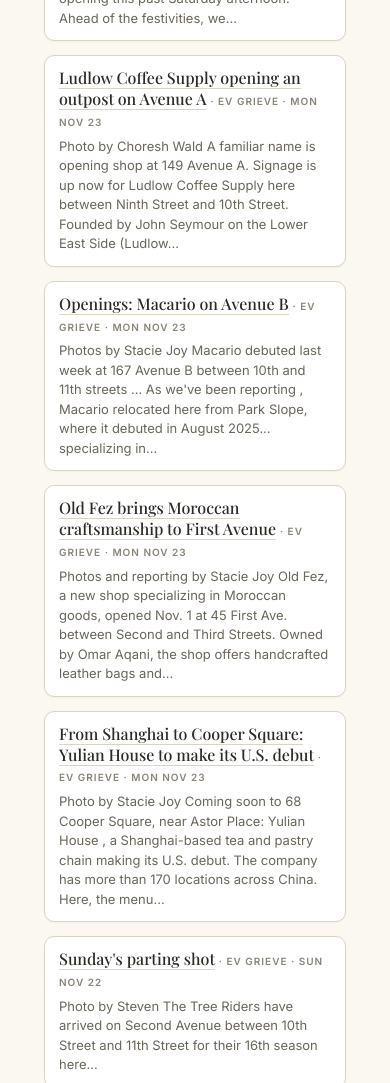
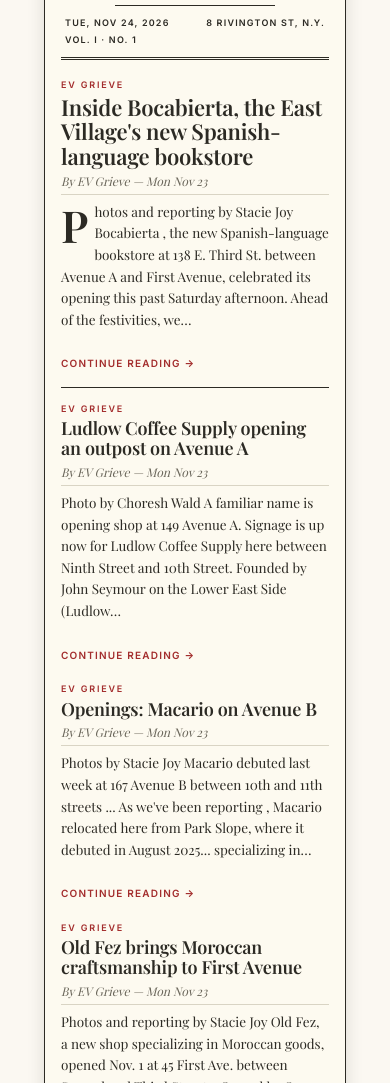
Before and after one commit to katieconklinwork-rgb/rivington-robot, a plain HTML site: page roundup.html in a window 390 px wide. Shown: the part 759-1842 px from the top of the page. Drawn offline with nearby package versions, Linux system fonts and the light colour scheme.

Commit message:
Fix the real width bug; one-line calendar events; Rivington Herald; roundup links out to calendar
Four things, as asked:

- Found the actual bug behind the half-width calendar: #cal-list and
  #roundup-body had a stale 'max-width: 560px' from the old list layout.
  Removed it. The weekly-plan grid now takes the full container width
  (up to 1400px on the calendar page) instead of being wedged into the
  left half of the screen.

- Each event on the Calendar is now a single compressed line — just
  time and name. Tap it to expand (<details>/<summary>) and the kind
  badge, venue, and Tickets / + Google / + Apple buttons slide out
  underneath. Collapsed, the columns breathe and you can scan the whole
  week. The 'All' + kind chips above still filter.

- Hyperlocal news section is now styled as 'The Rivington Herald' — a
  vintage newspaper front page: thick rules at top and bottom, the big
  small-caps masthead, a date/strap meta line, then one lead story with
  a drop cap followed by the rest of the week's stories laid out in
  three columns (two on tablet, one on phone). Serif throughout, with
  a red 'By The Lo-Down' byline under each headline.

- Removed the weekly-plan grid from the Roundup page — in its place a
  single 'Open the weekly calendar' link card that points to the
  Calendar page. The week lives on one page now; the Roundup is the
  paper, not the planner.

Co-Authored-By: Claude Opus 4.7 <noreply@anthropic.com>
Claude-Session: https://claude.ai/code/session_015XqsNCzJP4vX8RAcJcRGCz

```diff
--- a/calendar.html
+++ b/calendar.html
@@ -4,7 +4,7 @@
 <meta charset="UTF-8">
 <meta name="viewport" content="width=device-width, initial-scale=1.0">
 <title>Calendar · Rivington Robot</title>
-<link rel="stylesheet" href="styles.css?v=7">
+<link rel="stylesheet" href="styles.css?v=8">
 </head>
 <body>
 
@@ -38,7 +38,7 @@
   </footer>
 
 </div>
-<script src="js/events.js?v=7"></script>
+<script src="js/events.js?v=8"></script>
 <script>
 try { RobotEvents.initPlanner({ listId: 'cal-list', chipsId: 'cal-chips', days: 7, perDay: 50 }); } catch (e) { console.error(e); }
 </script>
--- a/js/events.js
+++ b/js/events.js
@@ -241,58 +241,55 @@
       parts.push('<h3 class="cal-day">New on the map</h3>' + (r.new && r.new.length ? '<ul class="roundup-list">' + r.new.map(place).join('') + '</ul>' + (r.new_count > r.new.length ? '<p class="event-empty">and ' + (r.new_count - r.new.length) + ' more</p>' : '') : '<p class="event-empty">Nothing new this week.</p>'));
       if (r.gone && r.gone.length) parts.push('<h3 class="cal-day">No longer listed</h3><ul class="roundup-list">' + r.gone.map(place).join('') + '</ul>');
 
-      // Hyperlocal news items (optional in roundup.json as r.news)
+      // Hyperlocal news as a vintage newspaper front page.
       if (r.news && r.news.length) {
-        parts.push('<h3 class="cal-day">Hyperlocal news</h3><ul class="roundup-news">' +
-          r.news.map(n => {
-            const u = safeUrl(n.url);
-            const title = u ? '<a href="' + esc(u) + '" target="_blank" rel="noopener">' + esc(n.title) + '</a>' : esc(n.title);
-            const src = n.source ? ' <span class="news-src">· ' + esc(n.source) + (n.date ? ' · ' + esc(n.date) : '') + '</span>' : '';
-            const blurb = n.blurb ? '<div class="news-blurb">' + esc(n.blurb) + '</div>' : '';
-            return '<li><div class="news-title">' + title + src + '</div>' + blurb + '</li>';
-          }).join('') + '</ul>');
+        const ed = new Date(r.edition + 'T12:00:00');
+        const dateStr = DAYS[ed.getDay()] + ', ' + MONTHS[ed.getMonth()].toUpperCase() + ' ' + ed.getDate() + ', ' + ed.getFullYear();
+        const [lead, ...rest] = r.news;
+
+        function story(n, big) {
+          const u = safeUrl(n.url);
+          const kicker = n.source ? '<div class="herald-kicker">' + esc(n.source) + '</div>' : '';
+          const headline = u
+            ? '<a href="' + esc(u) + '" target="_blank" rel="noopener">' + esc(n.title) + '</a>'
+            : esc(n.title);
+          const byline = '<div class="herald-byline">By ' + esc(n.source || 'Staff') + (n.date ? ' — ' + esc(n.date) : '') + '</div>';
+          const blurb = n.blurb ? '<p class="herald-blurb">' + esc(n.blurb) + '</p>' : '';
+          const more = u ? '<a class="herald-more" href="' + esc(u) + '" target="_blank" rel="noopener">Continue reading →</a>' : '';
+          return '<article class="herald-story' + (big ? ' herald-lead' : '') + '">' +
+            kicker +
+            '<h2 class="herald-headline">' + headline + '</h2>' +
+            byline + blurb + more +
+            '</article>';
+        }
+
+        parts.push(
+          '<section class="herald">' +
+          '<div class="herald-masthead">' +
+            '<div class="herald-rule-top"></div>' +
+            '<div class="herald-meta-top"><span>EST. 2026</span><span>WEEKLY EDITION</span><span>PRICE: FREE</span></div>' +
+            '<h1 class="herald-title">The Rivington Herald</h1>' +
+            '<div class="herald-strap">"All the news from your 10-minute walk"</div>' +
+            '<div class="herald-rule-mid"></div>' +
+            '<div class="herald-meta-bot"><span>' + esc(dateStr) + '</span><span>8 RIVINGTON ST, N.Y.</span><span>VOL. I &middot; NO. 1</span></div>' +
+            '<div class="herald-rule-bot"></div>' +
+          '</div>' +
+          '<div class="herald-body">' +
+            story(lead, true) +
+            '<div class="herald-columns">' +
+              rest.map(n => story(n, false)).join('') +
+            '</div>' +
+          '</div>' +
+          '</section>'
+        );
       }
 
-      // This week's events as the weekly-plan grid, matching the Calendar page.
-      const ev = upcoming({ events: r.events || [] });
-      let weekHtml;
-      if (!ev.length) {
-        weekHtml = '<p class="event-empty">No events listed this week.</p>';
-      } else {
-        const today = new Date();
-        const todayKey = dayKey(today);
-        const buckets = [];
-        for (let i = 0; i < 7; i++) {
-          const dt = new Date(today.getTime() + i * 86400000);
-          const dp = nyParts(dt);
-          buckets.push({
-            key: dayKey(dt),
-            dayNum: dp.day, weekday: dp.weekday, month: dp.month,
-            isToday: dayKey(dt) === todayKey, events: []
-          });
-        }
-        ev.forEach(e => {
-          const k = dayKey(e.s);
-          const b = buckets.find(x => x.key === k);
-          if (b) b.events.push(e);
-        });
-        const cols = buckets.map(b => {
-          const cls = ['plan-col'];
-          if (b.isToday) cls.push('today');
-          const head = '<div class="plan-col-head">' +
-            '<div class="plan-col-dow">' + esc(b.weekday.toLowerCase()) + '</div>' +
-            '<div class="plan-col-date">' + esc(b.month) + ' ' + esc(b.dayNum) + '</div>' +
-            (b.isToday ? '<div class="plan-col-today-tag">TODAY</div>' : '') +
-            '</div>';
-          const evs = b.events.map(e => planEvent(e)).join('')
-            || '<div class="plan-col-empty">—</div>';
-          return '<div class="' + cls.join(' ') + '">' + head +
-            '<div class="plan-col-events">' + evs + '</div></div>';
-        }).join('');
-        weekHtml = '<div class="weekly-plan"><h2 class="weekly-plan-title">weekly plan</h2>' +
-          '<div class="weekly-plan-wrap"><div class="weekly-plan-grid">' + cols + '</div></div></div>';
-      }
-      parts.push('<h3 class="cal-day">This week</h3>' + weekHtml);
+      // Weekly events live on the Calendar page now — just link there.
+      parts.push('<a class="roundup-cal-link" href="calendar.html">' +
+        '<div class="rc-eyebrow">THIS WEEK’S EVENTS</div>' +
+        '<div class="rc-title">Open the weekly calendar →</div>' +
+        '<div class="rc-sub">Every concert, comedy show, drag night, talk and pop-up within walking distance over the next seven days.</div>' +
+        '</a>');
 
       el.innerHTML = parts.join('');
     }).catch(() => { /* no edition yet: the page keeps its "first edition" note */ });
@@ -377,28 +374,28 @@
     return map[c] || c;
   }
 
+  // One-line event row that expands to show kind, venue and the + Google / +
+  // Apple / Tix buttons. Uses the native <details>/<summary> disclosure so
+  // it works everywhere with no JS; the arrow is hidden by CSS.
   function planEvent(e) {
     const url = safeUrl(e.url);
     const t = timeLabel(e.s);
     const kind = eventKindLabel(e);
-    const name = url
-      ? '<a href="' + esc(url) + '" target="_blank" rel="noopener">' + esc(e.name) + '</a>'
-      : esc(e.name);
-    const kindBadge = kind ? '<span class="plan-ev-kind">' + esc(kind) + '</span>' : '';
-    const venue = e.venue ? '<div class="plan-ev-venue">' + esc(e.venue) + '</div>' : '';
     const links = [];
-    if (url) links.push('<a class="plan-ev-tix" href="' + esc(url) + '" target="_blank" rel="noopener">Tix</a>');
+    if (url) links.push('<a class="plan-ev-tix" href="' + esc(url) + '" target="_blank" rel="noopener">Tickets &amp; info</a>');
     links.push('<a href="' + esc(googleUrl(e)) + '" target="_blank" rel="noopener">+ Google</a>');
     links.push('<a href="' + esc(icsHref(e)) + '" download="event.ics">+ Apple</a>');
-    return '<div class="plan-ev">' +
-      '<div class="plan-ev-top">' +
+    return '<details class="plan-ev">' +
+      '<summary class="plan-ev-summary">' +
         '<span class="plan-ev-time">' + esc(t) + '</span>' +
-        kindBadge +
+        '<span class="plan-ev-name">' + esc(e.name) + '</span>' +
+      '</summary>' +
+      '<div class="plan-ev-extra">' +
+        (kind ? '<div class="plan-ev-kind-row"><span class="plan-ev-kind">' + esc(kind) + '</span></div>' : '') +
+        (e.venue ? '<div class="plan-ev-venue">' + esc(e.venue) + '</div>' : '') +
+        '<div class="plan-ev-links">' + links.join('') + '</div>' +
       '</div>' +
-      '<div class="plan-ev-name">' + name + '</div>' +
-      venue +
-      '<div class="plan-ev-links">' + links.join('') + '</div>' +
-      '</div>';
+      '</details>';
   }
 
   window.RobotEvents = { initList, initWeek, initCalendar, initPlanner, initRoundup };
--- a/styles.css
+++ b/styles.css
@@ -295,27 +295,34 @@ a { color: inherit; text-decoration: none; }
   background: #FFFBF0;
   border-left: 3px solid var(--blue);
   border-radius: 3px;
-  padding: 7px 8px;
-  font-size: 11px;
-  line-height: 1.3;
   color: var(--ink);
 }
-.plan-ev-top { display: flex; align-items: baseline; justify-content: space-between; gap: 6px; }
-.plan-ev-time { font-weight: 600; color: var(--blue-800); font-size: 10px; letter-spacing: 0.3px; }
+.plan-ev[open] { background: white; box-shadow: 0 2px 8px rgba(44, 42, 36, 0.08); }
+.plan-ev-summary {
+  display: flex; gap: 8px; align-items: baseline;
+  padding: 6px 8px;
+  font-size: 12px; line-height: 1.3;
+  cursor: pointer;
+  list-style: none;
+}
+.plan-ev-summary::-webkit-details-marker { display: none; }
+.plan-ev-summary::marker { content: ''; }
+.plan-ev-summary:hover { background: rgba(55, 138, 221, 0.06); }
+.plan-ev-time { font-weight: 600; color: var(--blue-800); font-size: 11px; letter-spacing: 0.2px; flex: none; }
+.plan-ev-name { font-weight: 500; color: var(--ink); flex: 1; min-width: 0; }
+.plan-ev-extra { padding: 4px 10px 10px; border-top: 0.5px dashed var(--rule); margin-top: 2px; }
+.plan-ev-kind-row { margin-top: 6px; }
 .plan-ev-kind {
+  display: inline-block;
   font-family: var(--serif); font-style: italic; font-weight: 500;
-  font-size: 10px; color: var(--pink-800);
-  background: var(--pink-50); padding: 1px 6px; border-radius: 3px;
-  letter-spacing: 0.2px;
+  font-size: 11px; color: var(--pink-800);
+  background: var(--pink-50); padding: 2px 8px; border-radius: 3px;
 }
-.plan-ev-name { font-weight: 500; margin-top: 3px; }
-.plan-ev-name a { color: var(--ink); text-decoration: none; border-bottom: 1px solid var(--rule); }
-.plan-ev-name a:hover { border-bottom-color: var(--ink); }
-.plan-ev-venue { color: var(--ink-3); font-size: 10px; margin-top: 2px; }
-.plan-ev-links { display: flex; flex-wrap: wrap; gap: 4px; margin-top: 4px; }
+.plan-ev-venue { color: var(--ink-3); font-size: 11px; margin-top: 4px; }
+.plan-ev-links { display: flex; flex-wrap: wrap; gap: 6px; margin-top: 8px; }
 .plan-ev-links a {
-  font-size: 9px; font-weight: 600; letter-spacing: 0.3px;
-  padding: 2px 5px; border-radius: 3px; text-decoration: none;
+  font-size: 10px; font-weight: 600; letter-spacing: 0.3px;
+  padding: 4px 8px; border-radius: 4px; text-decoration: none;
   background: var(--blue-50); color: var(--blue-800);
 }
 .plan-ev-links a.plan-ev-tix { background: var(--blue); color: white; }
@@ -349,10 +356,10 @@ a { color: inherit; text-decoration: none; }
   .plan-col.today .plan-col-head { border-bottom: none; border-right-color: var(--blue-300, #A8C4E3); }
   .plan-col-dow { font-size: 16px; }
   .plan-col-date { font-size: 12px; margin-top: 2px; }
-  .plan-col-events { padding: 10px 10px; gap: 8px; }
-  .plan-ev { font-size: 12px; padding: 8px 10px; }
-  .plan-ev-time { font-size: 11px; }
-  .plan-ev-venue { font-size: 11px; }
+  .plan-col-events { padding: 10px 10px; gap: 6px; }
+  .plan-ev-summary { padding: 8px 10px; font-size: 13px; }
+  .plan-ev-time { font-size: 12px; min-width: 56px; }
+  .plan-ev-venue { font-size: 12px; }
   .plan-col-empty { text-align: left; padding: 6px 2px; font-size: 11px; }
 }
 
@@ -377,18 +384,114 @@ a { color: inherit; text-decoration: none; }
 }
 .kind-chip.kind-all.on { background: var(--ink); border-color: var(--ink); }
 
-/* ============ ROUNDUP HYPERLOCAL NEWS ============ */
-.roundup-news { list-style: none; padding: 0; margin: 10px 0 24px; display: flex; flex-direction: column; gap: 14px; }
-.roundup-news li {
-  background: white; border: 1px solid var(--rule); border-radius: 10px;
-  padding: 12px 14px;
-  box-shadow: 0 1px 2px rgba(44, 42, 36, 0.04);
+/* ============ THE RIVINGTON HERALD (vintage newspaper) ============ */
+.herald {
+  background: #FDFAF0;
+  color: var(--ink);
+  padding: 18px 28px 22px;
+  margin: 14px 0 28px;
+  border: 1px solid var(--ink);
+  box-shadow: 0 6px 16px rgba(44, 42, 36, 0.14);
+  font-family: var(--serif);
 }
-.news-title { font-family: var(--serif); font-size: 16px; font-weight: 500; line-height: 1.3; }
-.news-title a { color: var(--ink); text-decoration: none; border-bottom: 1px solid var(--rule); }
-.news-title a:hover { border-bottom-color: var(--ink); }
-.news-src { font-family: var(--sans); font-size: 10px; letter-spacing: 1px; color: var(--ink-3); text-transform: uppercase; font-weight: 600; }
-.news-blurb { font-size: 13px; color: var(--ink-2); margin-top: 6px; line-height: 1.5; }
+.herald-masthead { text-align: center; margin-bottom: 18px; }
+.herald-rule-top, .herald-rule-bot { height: 4px; background: var(--ink); margin: 0 0 6px; }
+.herald-rule-bot { margin: 8px 0 14px; height: 3px; border-top: 1px solid var(--ink); background: transparent; border-bottom: 1px solid var(--ink); }
+.herald-rule-mid { height: 1px; background: var(--ink); margin: 8px 20% 8px; }
+.herald-meta-top, .herald-meta-bot {
+  display: flex; justify-content: space-between; align-items: center;
+  font-family: var(--sans); font-size: 10px; letter-spacing: 1.6px;
+  font-weight: 600; text-transform: uppercase; color: var(--ink);
+  padding: 2px 4px;
+}
+.herald-title {
+  font-family: var(--serif); font-weight: 700;
+  font-size: 56px; line-height: 0.95; letter-spacing: -0.02em;
+  margin: 4px 0 6px;
+  color: var(--ink);
+  font-variant: small-caps;
+}
+.herald-strap {
+  font-style: italic; font-size: 13px; color: var(--ink-2);
+  margin-bottom: 4px;
+}
+
+.herald-body { }
+.herald-story { break-inside: avoid; margin-bottom: 18px; }
+.herald-kicker {
+  font-family: var(--sans); font-size: 9px; letter-spacing: 1.8px;
+  font-weight: 700; color: var(--red-800); text-transform: uppercase;
+  margin-bottom: 4px;
+}
+.herald-headline {
+  font-family: var(--serif); font-weight: 700;
+  line-height: 1.1; letter-spacing: -0.01em;
+  margin: 0 0 4px; color: var(--ink);
+}
+.herald-lead .herald-headline { font-size: 30px; }
+.herald-story:not(.herald-lead) .herald-headline { font-size: 18px; }
+.herald-headline a { color: var(--ink); text-decoration: none; }
+.herald-headline a:hover { text-decoration: underline; }
+.herald-byline {
+  font-family: var(--serif); font-style: italic;
+  font-size: 12px; color: var(--ink-2);
+  margin-bottom: 6px;
+  border-bottom: 0.5px solid var(--rule);
+  padding-bottom: 4px;
+}
+.herald-blurb {
+  font-size: 13.5px; line-height: 1.55; color: var(--ink);
+  margin: 0 0 6px;
+  font-family: var(--serif);
+}
+.herald-lead .herald-blurb::first-letter {
+  font-size: 44px; float: left; line-height: 0.9; padding: 4px 6px 0 0;
+  font-weight: 700;
+}
+.herald-more {
+  font-family: var(--sans); font-size: 10px; letter-spacing: 1.2px;
+  font-weight: 700; color: var(--red-800); text-transform: uppercase;
+  text-decoration: none;
+}
+.herald-more:hover { text-decoration: underline; }
+
+.herald-lead {
+  padding-bottom: 14px;
+  margin-bottom: 14px;
+  border-bottom: 1px solid var(--ink);
+}
+.herald-columns {
+  column-count: 3;
+  column-gap: 22px;
+  column-rule: 1px solid var(--rule);
+}
+@media (max-width: 900px) { .herald-columns { column-count: 2; } }
+@media (max-width: 560px) {
+  .herald { padding: 14px 16px 18px; }
+  .herald-title { font-size: 36px; }
+  .herald-strap { font-size: 11px; }
+  .herald-meta-top, .herald-meta-bot { font-size: 9px; letter-spacing: 1.2px; flex-wrap: wrap; gap: 4px; }
+  .herald-lead .herald-headline { font-size: 22px; }
+  .herald-columns { column-count: 1; }
+}
+
+/* ============ ROUNDUP CALENDAR LINK ============ */
+.roundup-cal-link {
+  display: block;
+  background: linear-gradient(135deg, var(--blue-50) 0%, #F2EDFB 100%);
+  border: 1px solid #C9D4E9;
+  border-radius: 14px;
+  padding: 18px 22px;
+  margin: 18px 0 24px;
+  text-decoration: none;
+  color: var(--ink);
+  transition: transform .15s ease, box-shadow .15s ease;
+  box-shadow: 0 2px 4px rgba(44, 42, 36, 0.05);
+}
+.roundup-cal-link:hover { transform: translateY(-2px); box-shadow: 0 10px 22px rgba(55, 138, 221, 0.18); }
+.rc-eyebrow { font-size: 10px; letter-spacing: 2px; font-weight: 700; color: var(--blue-800); text-transform: uppercase; margin-bottom: 6px; }
+.rc-title { font-family: var(--serif); font-size: 22px; font-weight: 500; letter-spacing: -0.01em; margin-bottom: 4px; }
+.rc-sub { font-size: 13px; color: var(--ink-2); line-height: 1.5; }
 
 /* ============ MINI CALENDAR (home page: today & tomorrow) ============ */
 .mini-cal {
@@ -884,4 +987,4 @@ section:last-of-type { border-bottom: none; }
 .cal-day { font-family: var(--serif); font-size: 18px; margin: 24px 0 8px; }
 .roundup-date { font-size: 12px; letter-spacing: 1px; color: var(--orange-800); text-transform: uppercase; }
 .roundup-list { margin: 0; padding-left: 18px; font-size: 14px; line-height: 1.7; }
-#cal-list, #roundup-body { text-align: left; max-width: 560px; width: 100%; }
+#cal-list, #roundup-body { text-align: left; width: 100%; }
```
Also changed, not shown: essentials.html (+1 -1 lines), index.html (+4 -4 lines), map.html (+2 -2 lines), roll.html (+2 -2 lines), roundup.html (+2 -2 lines), transport.html (+1 -1 lines).
